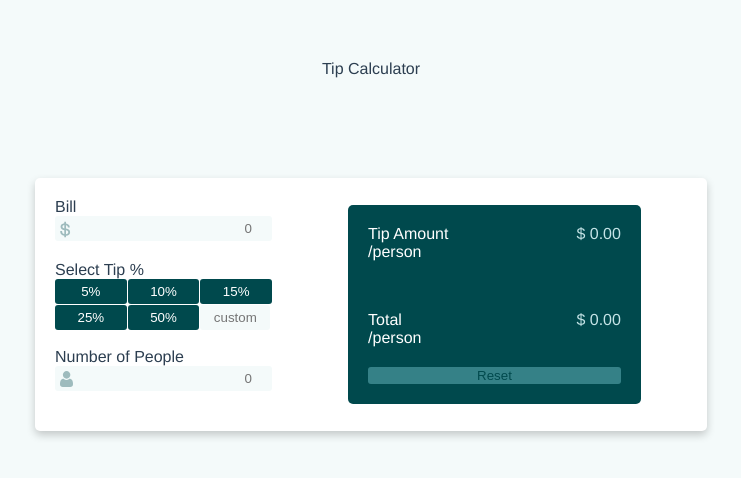
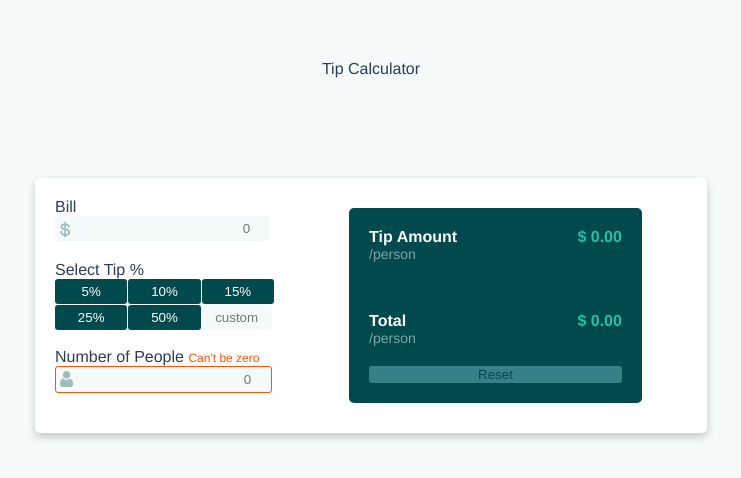
Before and after one commit to nicole-nam/tip-calculator, a Vue app: page / in a window 1280 px wide. Shown: the top 478 px of the page, without its empty margins (269-1010 px from the left). Built offline with nearby package versions, Linux system fonts and the light colour scheme.

Commit message:
uiux: add different input styling for number of people to make sure user inputs num of people

```diff
--- a/src/components/Calculator.vue
+++ b/src/components/Calculator.vue
@@ -20,6 +20,7 @@
             v-if="amount.text == 'amount'"
             class="custom-btn"
             :placeholder="amount.value"
+            v-model="custom"
             @click="selected(amount.index)"
             type="number"
             required
@@ -34,11 +35,14 @@
         </div>
       </div>
       <br />
-      <label>Number of People</label>
+      <label
+        >Number of People
+        <span v-if="people == null" class="zero">Can't be zero</span></label
+      >
       <br />
       <img class="icon" src="../assets/icon-person.svg" />
       <input
-        class="numInput"
+        :class="{ numPeople: !people, numInput: people }"
         type="number"
         v-model="people"
         placeholder="0"
@@ -49,8 +53,8 @@
     <div class="tip-card">
       <div class="margin-bottom flex">
         <div>
-          <p>Tip Amount</p>
-          <p>/person</p>
+          <p class="bold-font">Tip Amount</p>
+          <p class="light-font">/person</p>
         </div>
         <div class="totalAmount" v-if="this.tipPerPerson !== undefined">
           $ {{ tipPerPerson }}
@@ -58,8 +62,8 @@
       </div>
       <div class="flex">
         <div>
-          <p>Total</p>
-          <p>/person</p>
+          <p class="bold-font">Total</p>
+          <p class="light-font">/person</p>
         </div>
         <div class="totalAmount" v-if="this.totalPerPerson !== undefined">
           $ {{ totalPerPerson }}
@@ -88,7 +92,7 @@ export default {
       disabled: true,
       bill: null,
       people: null,
-      custom: "Custom",
+      custom: null,
       tipPerPerson: "0.00",
       totalPerPerson: "0.00",
       tipSelected: null,
@@ -156,10 +160,18 @@ export default {
       }
     },
     tipAmount() {
-      var tipAmount = this.tipSelected / 100;
-      var perPerson = (this.bill * tipAmount) / this.people;
-      this.tipPerPerson = ((this.bill * tipAmount) / this.people).toFixed(2);
-      this.totalPerPerson = (this.bill / this.people + perPerson).toFixed(2);
+      console.log("custom amount", this.custom);
+      if (this.custom) {
+        var customTip = this.custom / 100;
+        var per = (this.bill * customTip) / this.people;
+        this.tipPerPerson = ((this.bill * customTip) / this.people).toFixed(2);
+        this.totalPerPerson = (this.bill / this.people + per).toFixed(2);
+      } else {
+        var tipAmount = this.tipSelected / 100;
+        var perPerson = (this.bill * tipAmount) / this.people;
+        this.tipPerPerson = ((this.bill * tipAmount) / this.people).toFixed(2);
+        this.totalPerPerson = (this.bill / this.people + perPerson).toFixed(2);
+      }
       this.disabled = false;
     },
   },
@@ -231,9 +243,20 @@ p {
   margin-bottom: 20px;
   text-align: right;
   background-color: hsl(189, 41%, 97%);
-  border: hsl(189, 41%, 97%);
+  border: #fff;
   border-radius: 3px;
   padding: 5px 20px;
+  width: 80%;
+}
+
+.numPeople {
+  margin-bottom: 20px;
+  text-align: right;
+  background-color: hsl(189, 41%, 97%);
+  border: 1px solid rgb(255, 81, 0);
+  border-radius: 3px;
+  padding: 5px 20px;
+  width: 80%;
 }
 
 input::-webkit-outer-spin-button,
@@ -266,11 +289,26 @@ input::-webkit-inner-spin-button {
 }
 
 .totalAmount {
-  color: hsl(185, 41%, 84%);
+  color: hsl(172, 67%, 45%);
+  font-weight: 900;
 }
 
 .disable {
   background-color: hsl(186, 42%, 59%);
   opacity: 0.5;
 }
+
+.zero {
+  color: rgb(255, 81, 0);
+  font-size: 12px;
+}
+
+.light-font {
+  opacity: 0.5;
+  font-size: 14px;
+}
+
+.bold-font {
+  font-weight: 700;
+}
 </style>
```
